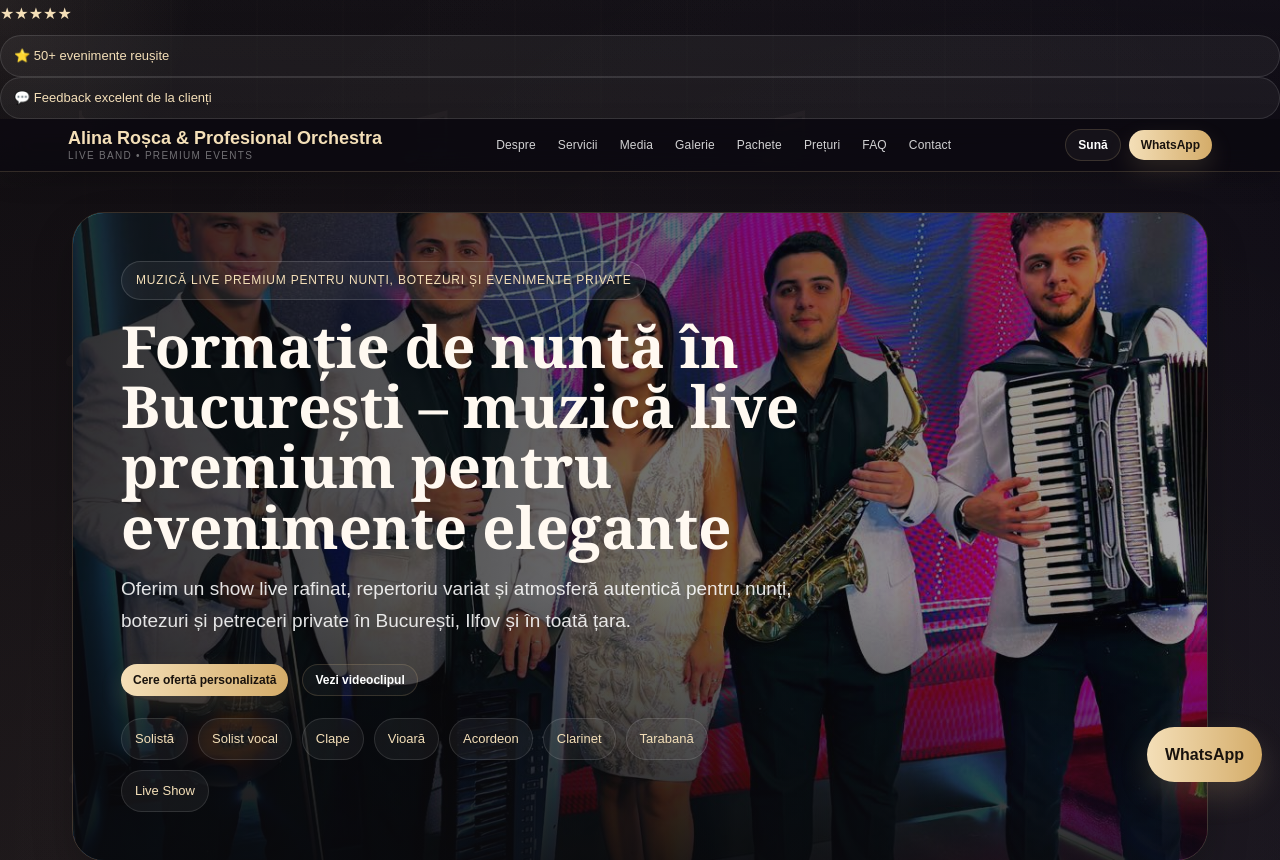
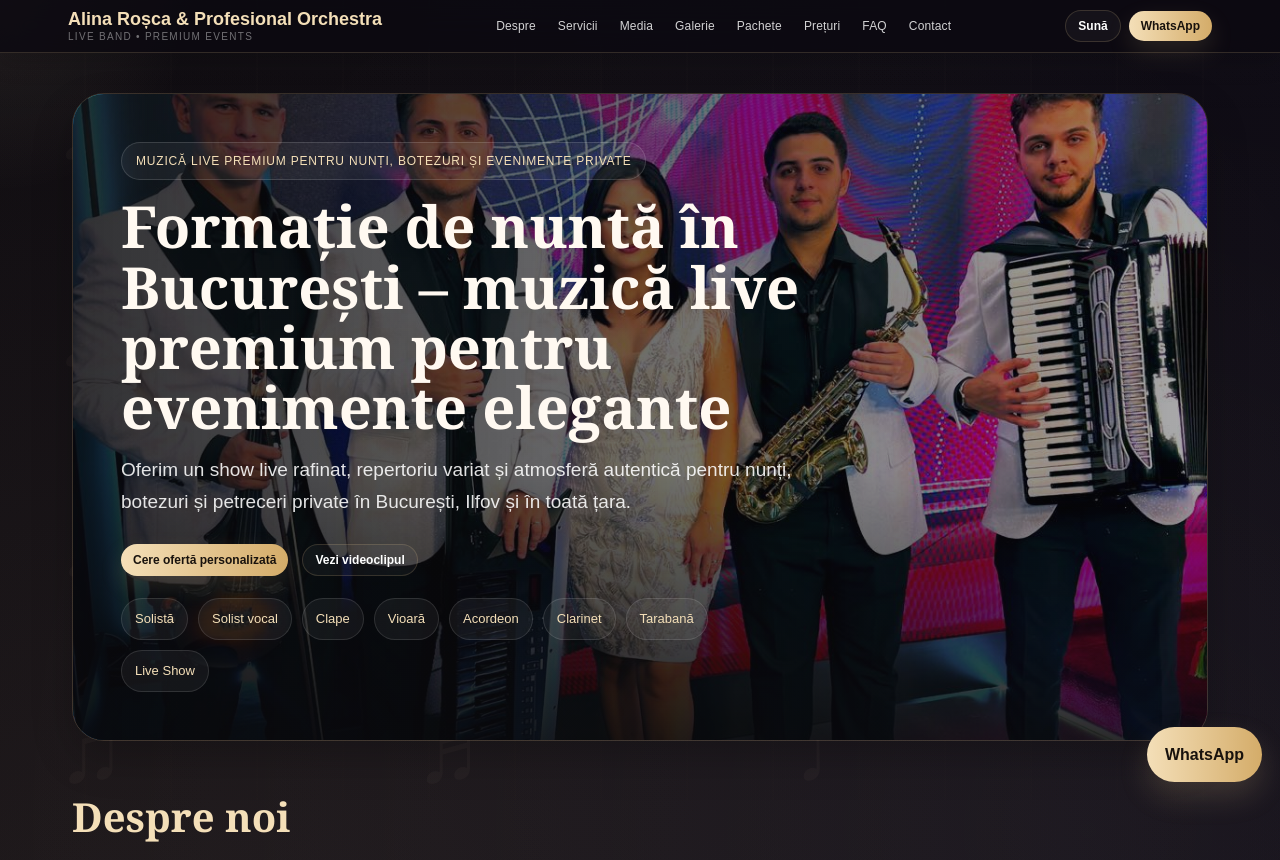
Before and after one commit to profesionalorchestra/site-alina-rosca, a plain HTML site: page index.html in a window 1280 px wide. Shown: the top 860 px of the page. Drawn offline with Linux system fonts and the light colour scheme.

Commit message:
Update index.html

```diff
--- a/index.html
+++ b/index.html
@@ -748,9 +748,7 @@
 <body>
 
   <div class="spotlight" id="spotlight"></div>
-  <div style="color:#f4dfb8; margin-bottom:8px;">★★★★★</div>
-  <div class="pill">⭐ 50+ evenimente reușite</div>
-<div class="pill">💬 Feedback excelent de la clienți</div>
+
 
   <a href="https://wa.me/40723829791" target="_blank" rel="noopener noreferrer" class="floating-wa" aria-label="Scrie-ne pe WhatsApp">
     WhatsApp
```
